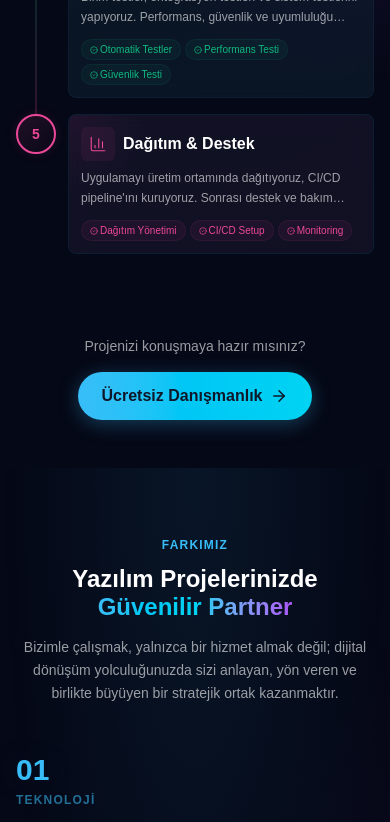
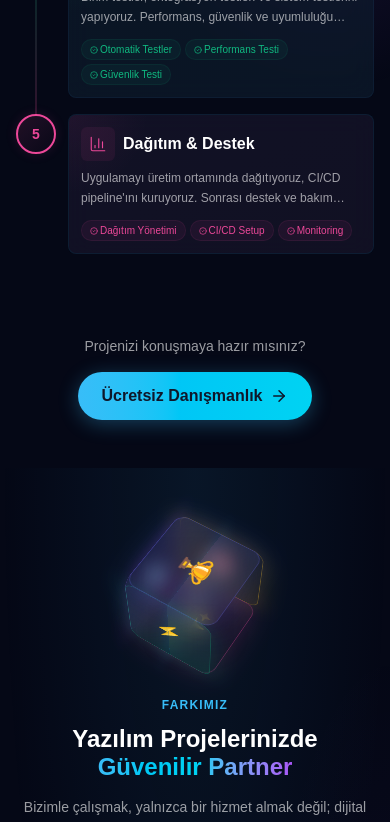
Before and after one commit to ErtugrulArac/ArlanMedyaWebSite, a Next.js app: page / in a window 390 px wide. Shown: the part 5242-6064 px from the top of the page. Built offline with nearby package versions, Linux system fonts and the light colour scheme.

Commit message:
3d ikon artık responsıvede de gözüküyor hıdden kaldırıldı

```diff
--- a/src/app/components/nedenbiz/index.tsx
+++ b/src/app/components/nedenbiz/index.tsx
@@ -244,9 +244,9 @@ const NedenBiz = () => {
       >
         {/* Header with 3D Cube */}
         <div className="flex flex-col lg:flex-row items-center gap-8 lg:gap-16 mb-12 sm:mb-20">
-          {/* 3D Rotating Cube - Hidden on mobile, smaller on tablet */}
+          {/* 3D Rotating Cube - Visible on all screens */}
           <motion.div
-            className="flex-shrink-0 hidden sm:block scale-75 lg:scale-100"
+            className="flex-shrink-0 scale-75 sm:scale-75 lg:scale-100"
             initial={{ opacity: 0, scale: 0.8 }}
             animate={{ opacity: 1, scale: 1 }}
             transition={{ duration: 1, ease: "easeOut" }}
```
